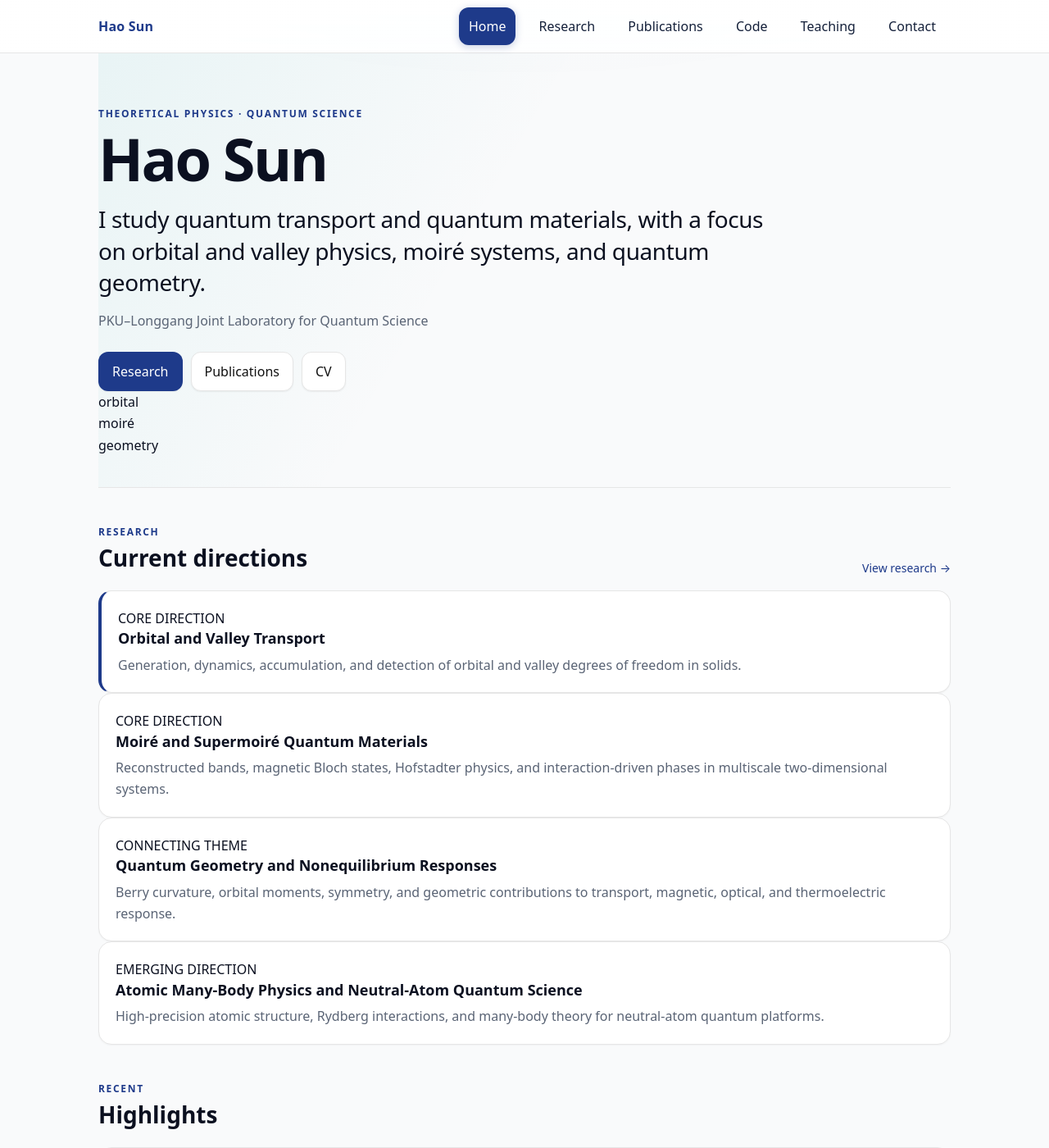
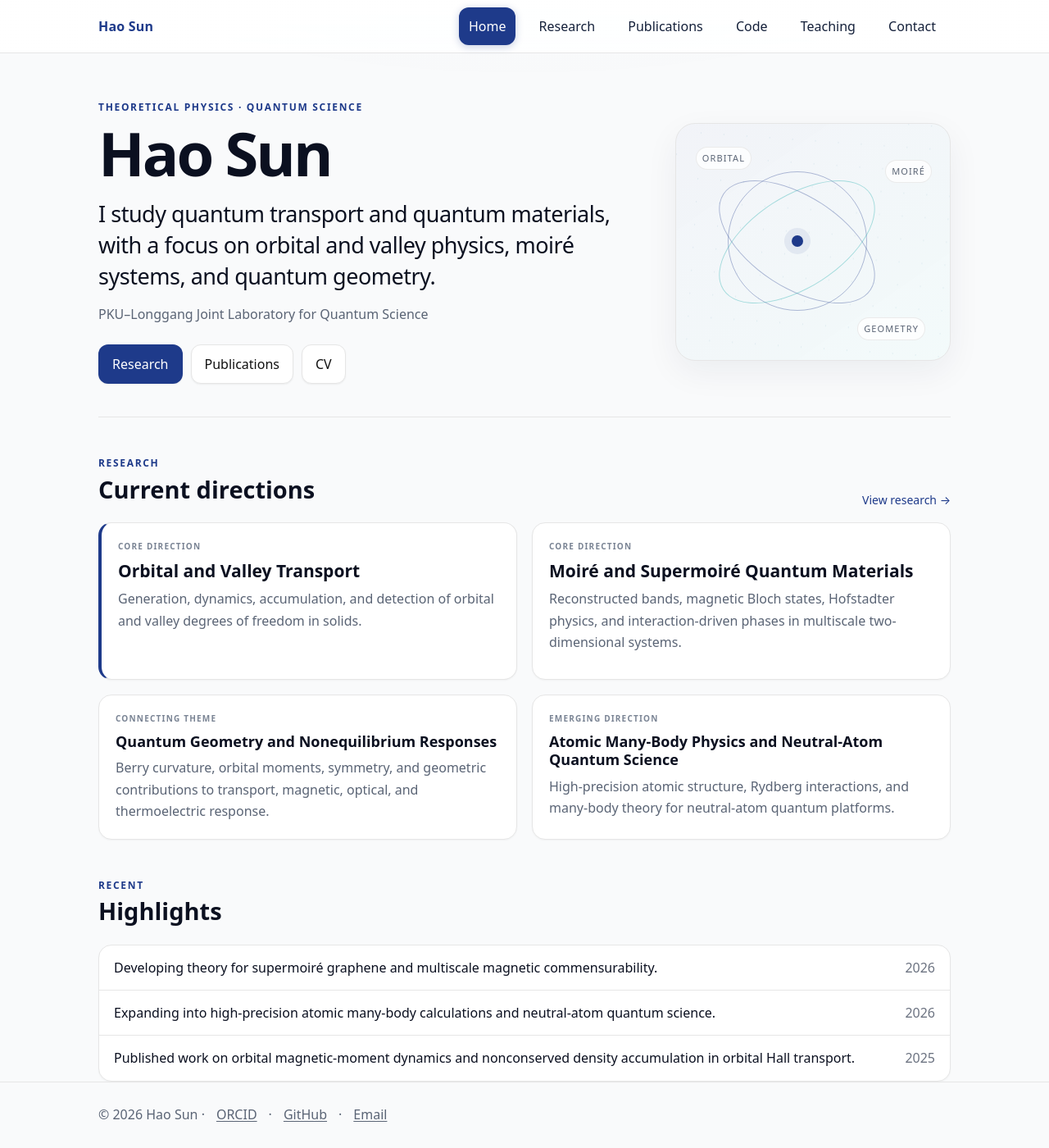
Before and after one commit to sunohao/sunhao_condensed_physics, a Jekyll site: the page built from index.md, in a window 1280 px wide and 1400 px high. Shown: the whole window at 82% size. Built offline with Jekyll 4.4.1, drawn with Linux system fonts in a browser that asks for light colours.

Commit message:
Third-pass academic site visual styling

```diff
--- a/assets/main.css
+++ b/assets/main.css
@@ -32,62 +32,65 @@ body{
 .h-row{height:64px;display:flex;align-items:center;justify-content:space-between;gap:18px}
 .brand a{display:inline-block;text-decoration:none;font-weight:700;letter-spacing:.2px;color:var(--acc);}
 .nav a{
-  display:inline-block;
-  margin:0 6px;
-  padding:10px 12px;
-  border-radius:12px;
-  text-decoration:none;
-  color:#14203a;
-  position:relative;
-  transition:background .2s ease, transform .08s ease;
+  display:inline-block;margin:0 6px;padding:10px 12px;border-radius:12px;text-decoration:none;
+  color:#14203a;position:relative;transition:background .2s ease, transform .08s ease;
 }
 .nav a:hover{background:rgba(14,165,165,.08)}
-.nav a.active{
-  color:#fff;background:var(--acc);
-  box-shadow:0 2px 10px rgba(30,58,138,.25)
-}
+.nav a.active{color:#fff;background:var(--acc);box-shadow:0 2px 10px rgba(30,58,138,.25)}
 
 main{padding:30px 0 64px}
-.hero{
-  padding:64px 0 38px;
-  border-bottom:1px solid var(--b);
-  background:linear-gradient(120deg, rgba(14,165,165,.07), transparent 44%);
+.eyebrow{font-size:12px;font-weight:750;letter-spacing:.14em;color:var(--acc);text-transform:uppercase}
+
+.hero{padding:56px 0 40px;border-bottom:1px solid var(--b)}
+.hero-split{display:grid;grid-template-columns:minmax(0,1.45fr) minmax(280px,.75fr);gap:54px;align-items:center}
+.hero h1{font-size:clamp(46px,7vw,74px);line-height:1.02;letter-spacing:-.04em;margin:8px 0 0}
+.hero-lead{font-size:clamp(20px,2.35vw,27px);line-height:1.4;max-width:760px;margin-top:18px;letter-spacing:-.018em}
+.hero-meta{color:var(--muted);margin-top:14px}
+.cta-row{display:flex;flex-wrap:wrap;gap:10px;margin-top:24px}
+
+.hero-visual{
+  position:relative;min-height:290px;border:1px solid var(--b);border-radius:24px;overflow:hidden;
+  background:linear-gradient(145deg,rgba(30,58,138,.06),rgba(14,165,165,.05)),#fff;
+  box-shadow:0 14px 40px rgba(19,33,68,.06);
 }
-.hero h1{font-size:clamp(44px,7vw,72px);line-height:1.02;letter-spacing:-.035em;margin:8px 0 0}
-.hero-lead{font-size:clamp(20px,2.5vw,28px);line-height:1.38;max-width:820px;margin-top:18px;letter-spacing:-.015em}
-.hero-meta{color:var(--muted);margin-top:14px}
-.eyebrow{font-size:12px;font-weight:750;letter-spacing:.14em;color:var(--acc);text-transform:uppercase}
-.cta-row{display:flex;flex-wrap:wrap;gap:10px;margin-top:24px}
-.btn{
-  display:inline-block;padding:10px 16px;border-radius:12px;border:1px solid var(--b);
-  background:#fff;color:#111;text-decoration:none;
-  box-shadow:0 1px 2px rgba(0,0,0,.06);
-  transition:box-shadow .18s ease, transform .08s ease;
+.moire-grid{
+  position:absolute;inset:-35px;
+  background-image:
+    linear-gradient(30deg,rgba(30,58,138,.08) 1px,transparent 1px),
+    linear-gradient(150deg,rgba(14,165,165,.08) 1px,transparent 1px);
+  background-size:28px 28px;
+  transform:rotate(4deg);
 }
+.orbit{position:absolute;border:1.5px solid rgba(30,58,138,.34);border-radius:50%}
+.orbit-a{width:170px;height:170px;left:63px;top:58px}
+.orbit-b{width:215px;height:112px;left:40px;top:88px;transform:rotate(33deg)}
+.orbit-c{width:215px;height:112px;left:40px;top:88px;transform:rotate(-33deg);border-color:rgba(14,165,165,.34)}
+.core-dot{position:absolute;width:14px;height:14px;border-radius:50%;left:141px;top:136px;background:var(--acc);box-shadow:0 0 0 9px rgba(30,58,138,.08)}
+.visual-label{position:absolute;font-size:11px;letter-spacing:.1em;text-transform:uppercase;color:var(--muted);background:rgba(255,255,255,.78);padding:4px 7px;border-radius:999px;border:1px solid rgba(230,230,230,.8)}
+.label-a{left:24px;top:28px}.label-b{right:22px;top:44px}.label-c{right:30px;bottom:24px}
+
+.btn{display:inline-block;padding:10px 16px;border-radius:12px;border:1px solid var(--b);background:#fff;color:#111;text-decoration:none;box-shadow:0 1px 2px rgba(0,0,0,.06);transition:box-shadow .18s ease, transform .08s ease}
 .btn.acc{border-color:transparent;background:var(--acc);color:#fff}
 .btn:hover{box-shadow:0 4px 14px rgba(0,0,0,.08);transform:translateY(-1px)}
 
-.section{margin-top:44px}
+.section{margin-top:46px}
 .section-head{display:flex;align-items:end;justify-content:space-between;gap:18px;margin-bottom:16px}
-.section-head h2{font-size:28px;margin-top:4px}
+.section-head h2{font-size:29px;margin-top:4px}
 .section-head>a{text-decoration:none;font-size:14px}
 
 .grid{display:grid;gap:18px}
 .cols-3{grid-template-columns:1fr}
 .cols-2{grid-template-columns:1fr}
-@media(min-width: 800px){
-  .cols-2{grid-template-columns:1fr 1fr}
-}
-@media(min-width: 980px){
-  .cols-3{grid-template-columns:2fr 1fr 1fr}
-}
+@media(min-width:800px){.cols-2{grid-template-columns:1fr 1fr}}
+@media(min-width:980px){.cols-3{grid-template-columns:2fr 1fr 1fr}}
 
-.card{
-  border:1px solid var(--b);
-  border-radius:var(--r);
-  background:#fff;
-  box-shadow:0 1px 2px rgba(0,0,0,.04);
-}
+.research-grid{display:grid;grid-template-columns:1fr 1fr;gap:18px}
+.research-card{min-height:168px}
+.research-primary{min-height:192px}
+.research-primary h3{font-size:21px}
+.research-emerging{background:linear-gradient(180deg,#fff,#fbfcfe)}
+.research-kicker{font-size:10px;font-weight:750;letter-spacing:.12em;color:#7a8494;margin-bottom:8px}
+.card{border:1px solid var(--b);border-radius:var(--r);background:#fff;box-shadow:0 1px 2px rgba(0,0,0,.04)}
 .card.pad{padding:20px}
 .card.accent{border-left:4px solid var(--acc)}
 
@@ -104,10 +107,21 @@ ul.news li{display:flex;justify-content:space-between;gap:20px;padding:14px 18px
 ul.news li:first-child{border-top:none}
 time{color:#6b7280;white-space:nowrap}
 
-.pub-list{display:grid;gap:14px;margin-top:12px}
-.pub-item h3{font-size:19px;max-width:850px}
-.pub-item p{max-width:900px}
-.pub-year{font-size:12px;font-weight:750;letter-spacing:.1em;color:var(--acc);margin-bottom:5px}
+.page-intro{padding:26px 0 20px}
+.page-intro h1{font-size:42px;letter-spacing:-.025em;margin-top:5px}
+.page-intro p{max-width:760px}
+
+.pub-list{display:grid;gap:14px;margin-top:8px}
+.pub-item{display:grid;grid-template-columns:76px 1fr;overflow:hidden}
+.pub-side{display:flex;align-items:flex-start;justify-content:center;padding:23px 12px;background:#f5f7fb;border-right:1px solid var(--b)}
+.pub-side span{font-size:12px;font-weight:800;letter-spacing:.1em;color:var(--acc)}
+.pub-main{padding:20px 22px 18px}
+.pub-main h3{font-size:19px;max-width:860px}
+.pub-authors{font-size:15px;line-height:1.55}
+.pub-meta{color:var(--muted);font-size:15px}
+.pub-links{font-size:14px;margin-top:10px}
+.pub-links a{text-decoration:none;font-weight:650}
+.pub-note{display:inline-block;margin-left:6px;padding:2px 7px;border-radius:999px;background:#eef2ff;color:var(--acc);font-style:normal;font-size:12px}
 
 table{width:100%;border-collapse:collapse}
 th,td{text-align:left;padding:10px 12px}
@@ -122,31 +136,35 @@ pre,code{font-family:ui-monospace,SFMono-Regular,Menlo,Monaco,Consolas,"Liberati
 pre{background:#0b1220;color:#e6edf3;border-radius:12px;padding:14px;overflow:auto}
 code{background:#eef2ff;padding:2px 6px;border-radius:6px}
 
-@media(max-width: 700px){
+@media(max-width:860px){
+  .hero-split{grid-template-columns:1fr}
+  .hero-visual{min-height:220px;max-width:520px}
+  .research-grid{grid-template-columns:1fr}
+}
+@media(max-width:700px){
   .h-row{height:auto;min-height:64px;align-items:flex-start;padding-top:12px;padding-bottom:12px}
   .nav{display:flex;flex-wrap:wrap;justify-content:flex-end}
   .nav a{margin:0 2px;padding:7px 9px}
   .hero{padding-top:44px}
   .section-head{align-items:flex-start;flex-direction:column}
   ul.news li{flex-direction:column;gap:4px}
+  .pub-item{grid-template-columns:1fr}
+  .pub-side{justify-content:flex-start;padding:10px 18px;border-right:none;border-bottom:1px solid var(--b)}
+  .pub-main{padding:18px}
 }
 
-@media (prefers-color-scheme: dark){
-  :root{
-    --paper:#0b1020;
-    --ink:#e6edf3;
-    --muted:#9aa4b2;
-    --b:#1a2138;
-  }
+@media(prefers-color-scheme:dark){
+  :root{--paper:#0b1020;--ink:#e6edf3;--muted:#9aa4b2;--b:#1a2138}
   body{background:var(--paper)}
-  .site-header{background:linear-gradient(180deg, rgba(16,24,40,.85), rgba(16,24,40,.78));border-color:var(--b)}
-  .nav a{color:#e6edf3}
-  .nav a:hover{background:rgba(14,165,165,.16)}
-  .nav a.active{background:var(--acc)}
-  .hero{border-color:var(--b);background:linear-gradient(120deg, rgba(14,165,165,.12), transparent 44%)}
+  .site-header{background:linear-gradient(180deg,rgba(16,24,40,.85),rgba(16,24,40,.78));border-color:var(--b)}
+  .nav a{color:#e6edf3}.nav a:hover{background:rgba(14,165,165,.16)}.nav a.active{background:var(--acc)}
+  .hero-visual{background:linear-gradient(145deg,rgba(30,58,138,.16),rgba(14,165,165,.08)),#0f1629}
+  .visual-label{background:rgba(15,22,41,.78);border-color:#25304d}
   .card{background:#0f1629;border-color:var(--b)}
-  .btn{background:#0f1629;color:#e6edf3}
-  .btn.acc{background:var(--acc);color:#fff}
+  .research-emerging{background:#0f1629}
+  .btn{background:#0f1629;color:#e6edf3}.btn.acc{background:var(--acc);color:#fff}
+  .pub-side{background:#0f1b31}
+  .pub-note{background:#142348}
   thead{background:#0f1b31}
   pre{background:#0f1629;color:#e6edf3}
   code{background:#0f1b31}
```
